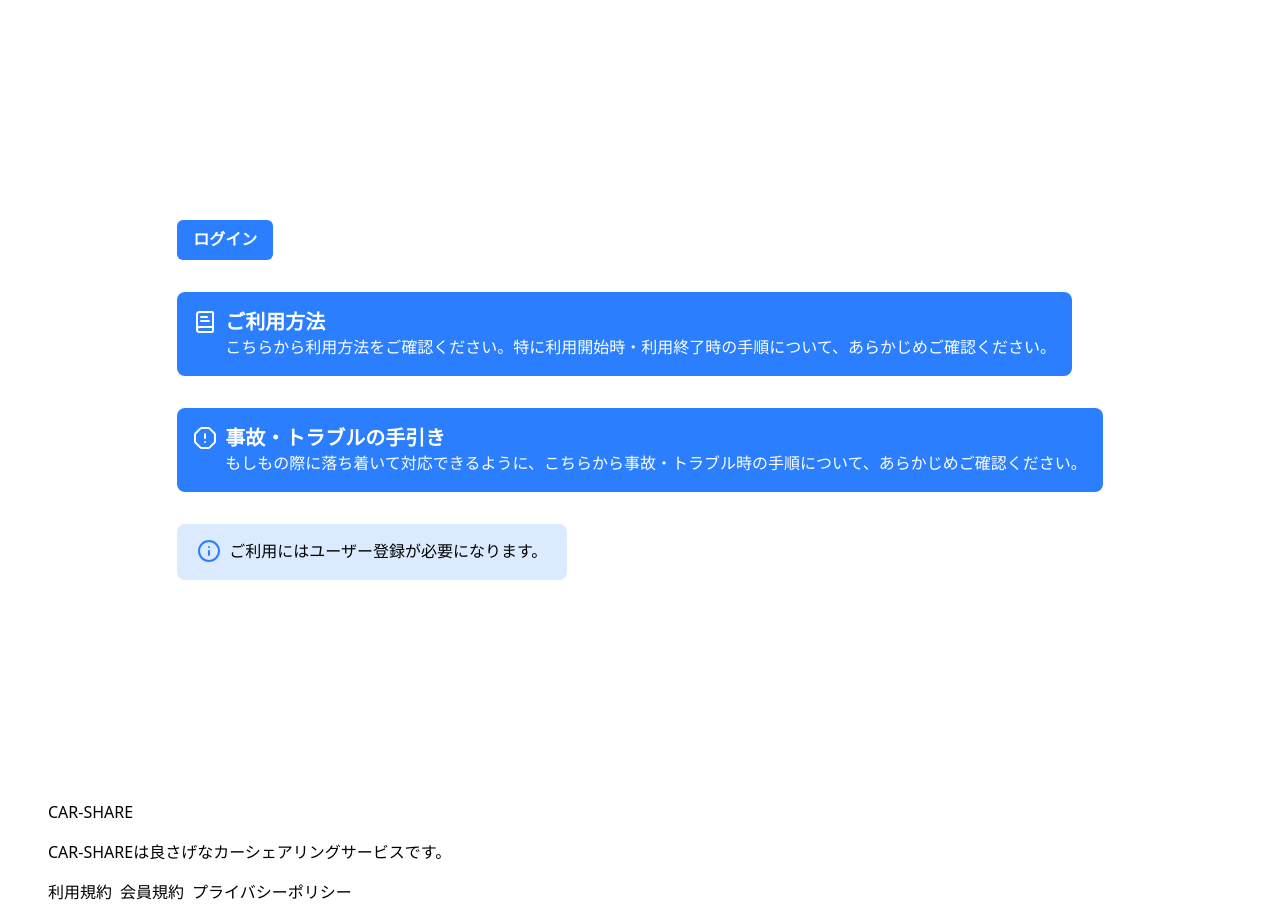
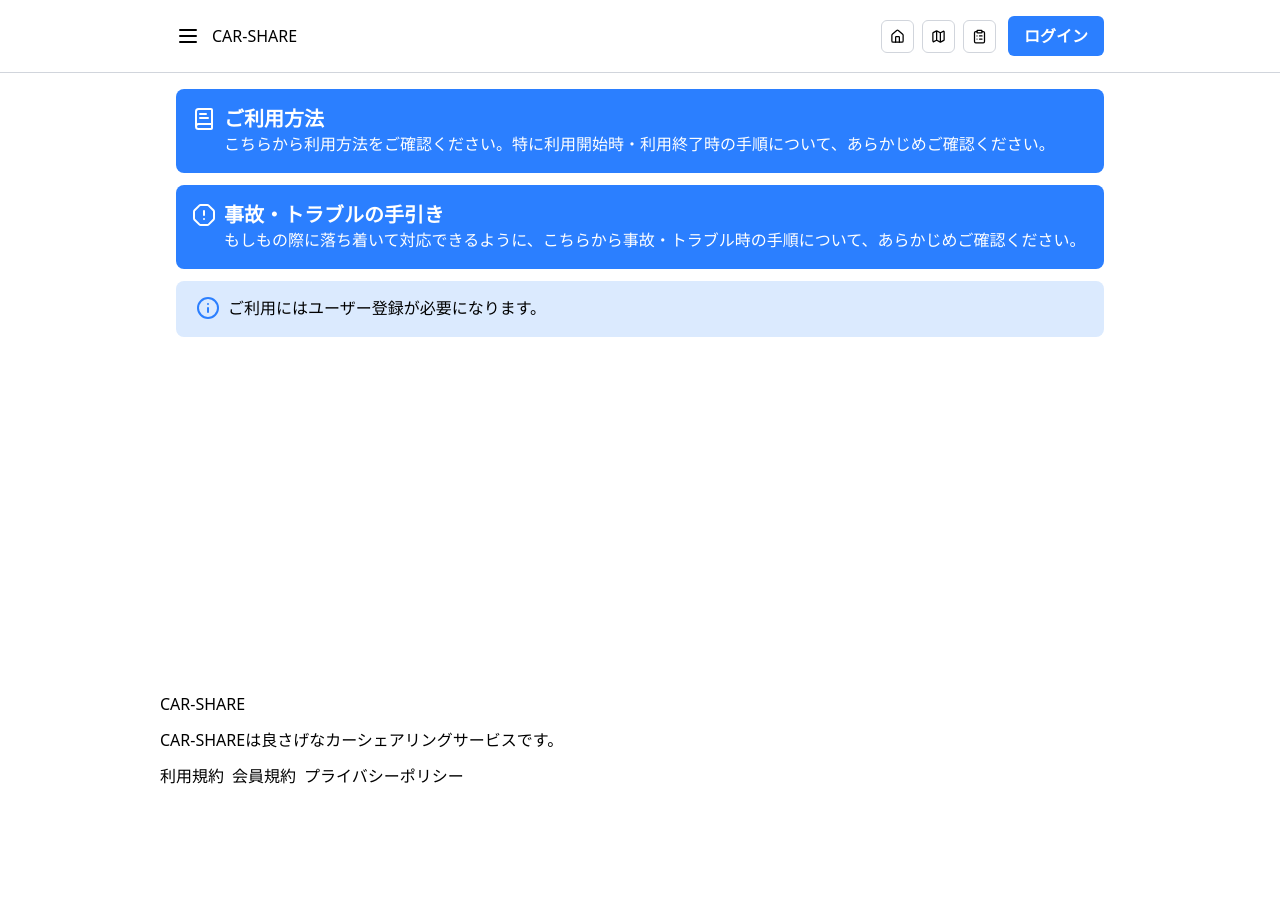
Before and after one commit to cordelia-sixth/carshare-clone, a Next.js app: page / in a window 1280 px wide. After the commit the page ends 800 px from the top, so only its background shows below. Built offline with nearby package versions, Linux system fonts and the light colour scheme.

Commit message:
change header design

```diff
--- a/src/components/footer.tsx
+++ b/src/components/footer.tsx
@@ -5,7 +5,8 @@ import Link from 'next/link';
  */
 export const Footer = () => {
   return (
-    <footer className="space-y-4 px-6">
+    <footer className="">
+      <div className="m-auto max-w-[960px] space-y-3 py-3">
         <h1>CAR-SHARE</h1>
         <p>CAR-SHAREは良さげなカーシェアリングサービスです。</p>
         <ul className="flex gap-2">
@@ -19,6 +20,7 @@ export const Footer = () => {
             <Link href="#">プライバシーポリシー</Link>
           </li>
         </ul>
+      </div>
     </footer>
   );
 };
--- /dev/null
+++ b/src/components/header.tsx
@@ -0,0 +1,32 @@
+import { ClipboardList, House, Map, Menu } from 'lucide-react';
+import { Button } from './button';
+
+/**
+ * ヘッダーコンポーネント
+ */
+export const Header = () => {
+  return (
+    <header className="border-b-1 border-gray-300">
+      <div className="m-auto flex max-w-[960px] justify-between p-4">
+        <div className="flex items-center gap-3">
+          <Menu />
+          <h1>CAR-SHARE</h1>
+        </div>
+        <div className="flex items-center gap-3">
+          <ul className="flex gap-2">
+            <li className="rounded-md border border-gray-300 p-2">
+              <House size={15} />
+            </li>
+            <li className="rounded-md border border-gray-300 p-2">
+              <Map size={15} />
+            </li>
+            <li className="rounded-md border border-gray-300 p-2">
+              <ClipboardList size={15} />
+            </li>
+          </ul>
+          <Button handleClick={() => {}}>ログイン</Button>
+        </div>
+      </div>
+    </header>
+  );
+};
--- a/src/pages/_app.tsx
+++ b/src/pages/_app.tsx
@@ -1,6 +1,16 @@
-import "@/styles/globals.css";
-import type { AppProps } from "next/app";
+import { Footer } from '@/components/footer';
+import { Header } from '@/components/header';
+import '@/styles/globals.css';
+import type { AppProps } from 'next/app';
 
 export default function App({ Component, pageProps }: AppProps) {
-  return <Component {...pageProps} />;
+  return (
+    <>
+      <div className="grid min-h-screen grid-rows-[auto_1fr_auto]">
+        <Header />
+        <Component {...pageProps} />
+        <Footer />
+      </div>
+    </>
+  );
 }
--- a/src/pages/_document.tsx
+++ b/src/pages/_document.tsx
@@ -1,14 +1,12 @@
-import { Footer } from '@/components/footer';
 import { Head, Html, Main, NextScript } from 'next/document';
 
 export default function Document() {
   return (
     <Html lang="en">
       <Head />
-      <body className="px-6 antialiased">
+      <body className="antialiased">
         <Main />
         <NextScript />
-        <Footer />
       </body>
     </Html>
   );
--- a/src/pages/index.tsx
+++ b/src/pages/index.tsx
@@ -1,4 +1,3 @@
-import { Button } from '@/components/button';
 import { GuideLink } from '@/components/guideLink';
 import { Information } from '@/components/information';
 import { BookText, OctagonAlert } from 'lucide-react';
@@ -17,16 +16,9 @@ const geistMono = Geist_Mono({
 export default function Home() {
   return (
     <div
-      className={`${geistSans.className} ${geistMono.className} grid min-h-screen grid-rows-[20px_1fr_20px] items-center justify-items-center gap-16 p-8 pb-20 font-[family-name:var(--font-geist-sans)] sm:p-20`}
+      className={`${geistSans.className} ${geistMono.className} font-[family-name:var(--font-geist-sans)]`}
     >
-      <main className="row-start-2 flex flex-col items-center gap-[32px] sm:items-start">
-        <Button
-          handleClick={() => {
-            alert('hello');
-          }}
-        >
-          ログイン
-        </Button>
+      <main className="m-auto max-w-[960px] space-y-3 p-4">
         <GuideLink
           icon={<BookText />}
           url="#"
@@ -41,7 +33,6 @@ export default function Home() {
         />
         <Information information="ご利用にはユーザー登録が必要になります。" />
       </main>
-      <footer className="row-start-3 flex flex-wrap items-center justify-center gap-[24px]"></footer>
     </div>
   );
 }
```
Lines whose indentation alone changed are shown as unchanged.
